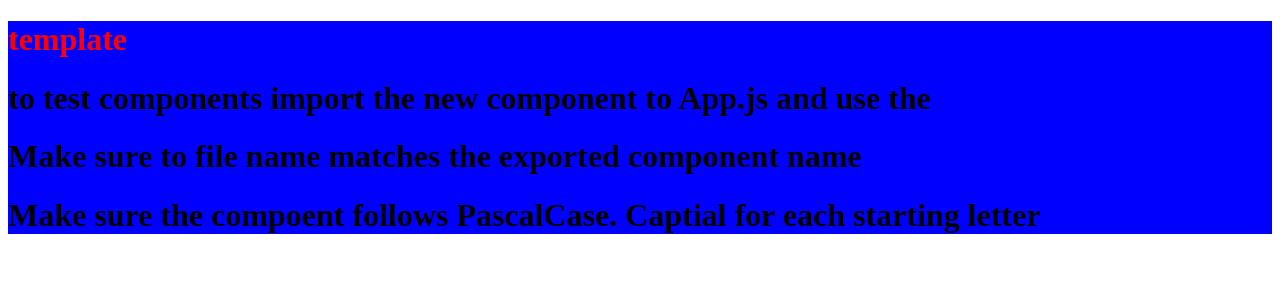
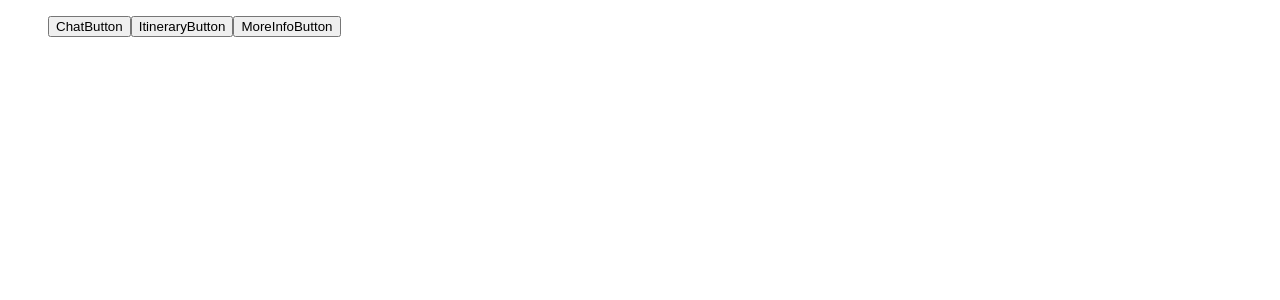
Before and after one commit to Monash-FIT3170/AI_Travel_Plan, a React (Create React App) app in the folder client/: page / in a window 1280 px wide. Shown: the top 300 px of the page. Built offline with nearby package versions, Linux system fonts and the light colour scheme.

Commit message:
added rough navigation tab buttons and templates for main pages

```diff
--- a/client/src/App.js
+++ b/client/src/App.js
@@ -1,8 +1,10 @@
-import Template from "./components/Template";
+import MainNavButtons from "./components/MainNavButtons";
+
+
 function App() {
   return (
     <div>
-      <Template></Template>
+        <MainNavButtons></MainNavButtons>
     </div>
   );
 }
--- /dev/null
+++ b/client/src/components/ChatMain.js
@@ -0,0 +1,15 @@
+import "../style.css"
+
+const styles = {
+    backgroundColor: 'blue',
+};
+
+function ChatMain(){
+    return(
+        <div style = {styles}>
+            <h1 className= "ChatMain">This is the main chat page</h1>
+        </div>
+    )
+}
+
+export default ChatMain;
--- /dev/null
+++ b/client/src/components/ItineraryMain.js
@@ -0,0 +1,15 @@
+import "../style.css"
+
+const styles = {
+    backgroundColor: 'blue',
+};
+
+function ItineraryMain(){
+    return(
+        <div style = {styles}>
+            <h1 className= "ItineraryMain">This is the main itinerary page</h1>
+        </div>
+    )
+}
+
+export default ItineraryMain;
--- /dev/null
+++ b/client/src/components/MainNavButtons.js
@@ -0,0 +1,31 @@
+import "../style.css"
+import ChatMain from "./ChatMain";
+import React from 'react';
+import ItineraryMain from "./ItineraryMain";
+import MoreInfoMain from "./MoreInfoMain";
+
+class MainNavButtons extends React.Component{
+    constructor() {
+        super();
+        this.state = {showDiv: null}
+    }
+    render() {
+        return (
+            <div>
+                <ul>
+                    <button onClick={() => {this.setState({showDiv: 'first'})}}>ChatButton</button>
+                    <button onClick={() => {this.setState({showDiv: 'second'})}}>ItineraryButton</button>
+                    <button onClick={() => {this.setState({showDiv: 'third'})}}>MoreInfoButton</button>
+                    {this.state.showDiv === 'first' ?
+                        <div id="chatMain"><ChatMain></ChatMain></div> : null}
+                    {this.state.showDiv === 'second' ?
+                        <div id="chatMain"><ItineraryMain></ItineraryMain></div> : null}
+                    {this.state.showDiv === 'third' ?
+                        <div id="chatMain"><MoreInfoMain></MoreInfoMain></div> : null}
+                </ul>
+            </div>
+        )
+    }
+}
+
+export default MainNavButtons;
--- /dev/null
+++ b/client/src/components/MoreInfoMain.js
@@ -0,0 +1,15 @@
+import "../style.css"
+
+const styles = {
+    backgroundColor: 'blue',
+};
+
+function MoreInfoMain(){
+    return(
+        <div style = {styles}>
+            <h1 className= "MoreInfoMain">This is the main more info page</h1>
+        </div>
+    )
+}
+
+export default MoreInfoMain;
```
